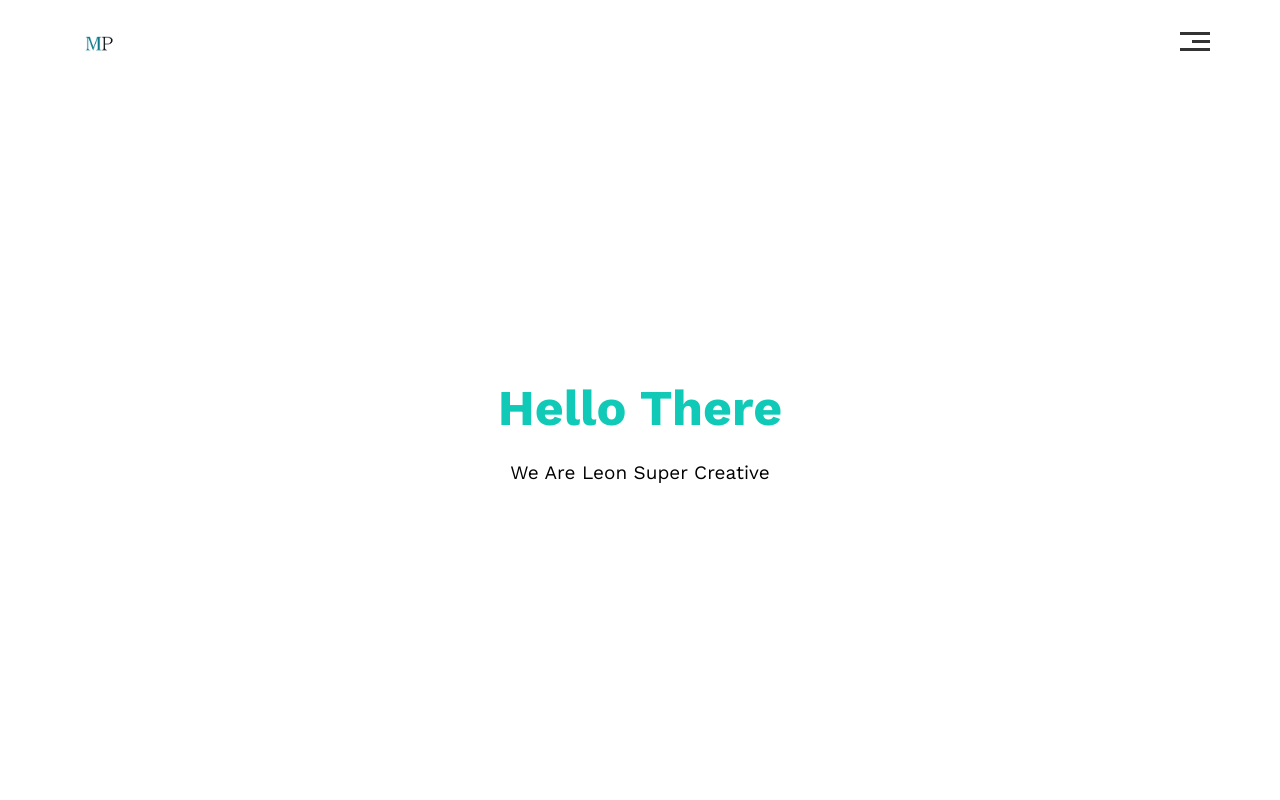
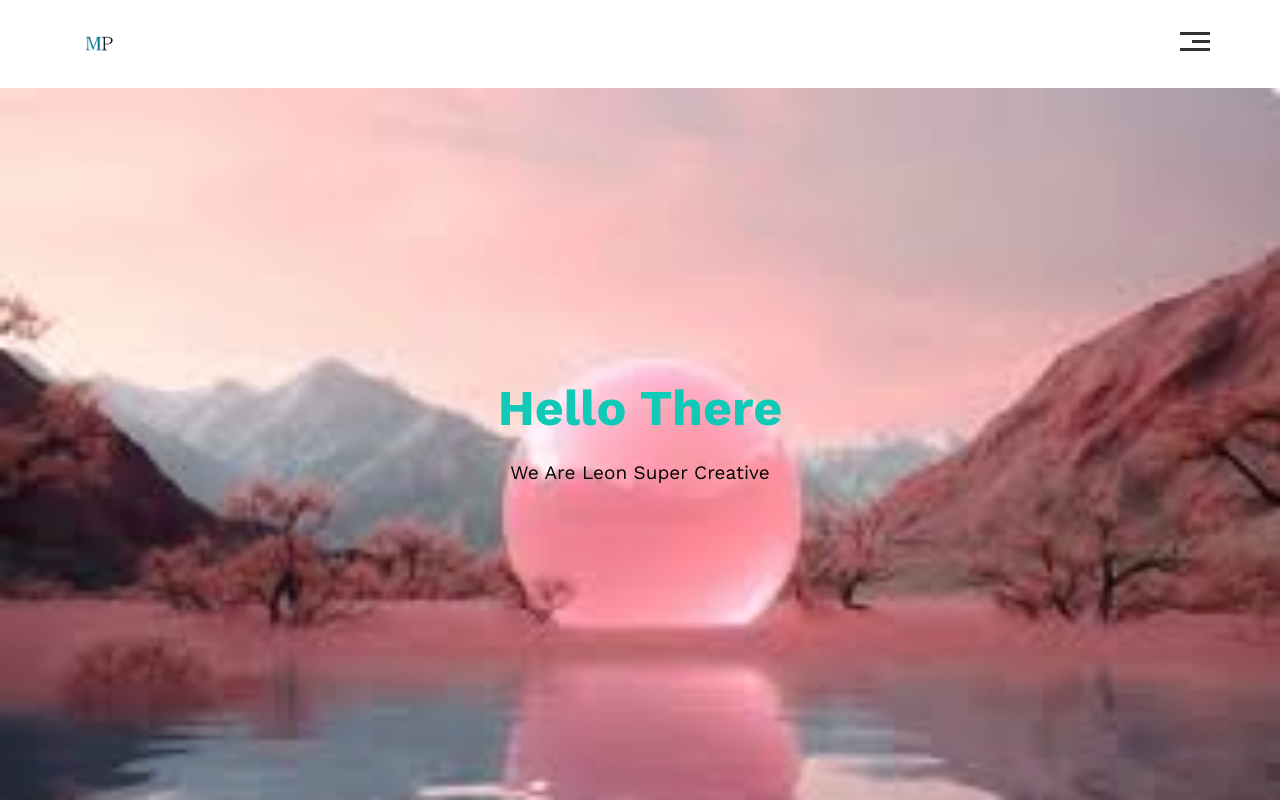
Before and after one commit to MohammedAlmahdiK/Html-Css-Template_One, a plain HTML site: page index.html in a window 1280 px wide. Shown: the top 800 px of the page. Drawn offline with nearby package versions, Linux system fonts and the light colour scheme; the site is published under a folder, as on GitHub Pages, so addresses that start at the root find nothing; files whose address does not match are found by name.

Commit message:
image css

```diff
--- a/Css/Templet_One.css
+++ b/Css/Templet_One.css
@@ -145,7 +145,7 @@ body {
 /* End Header */
 /* Start Landing Section */
 .landing {
-  background-image: url(/images/download.jpg);
+  background-image: url(../images/download.jpg);
   background-size: cover;
   height: calc(100vh - 88px);
   position: relative;
```
